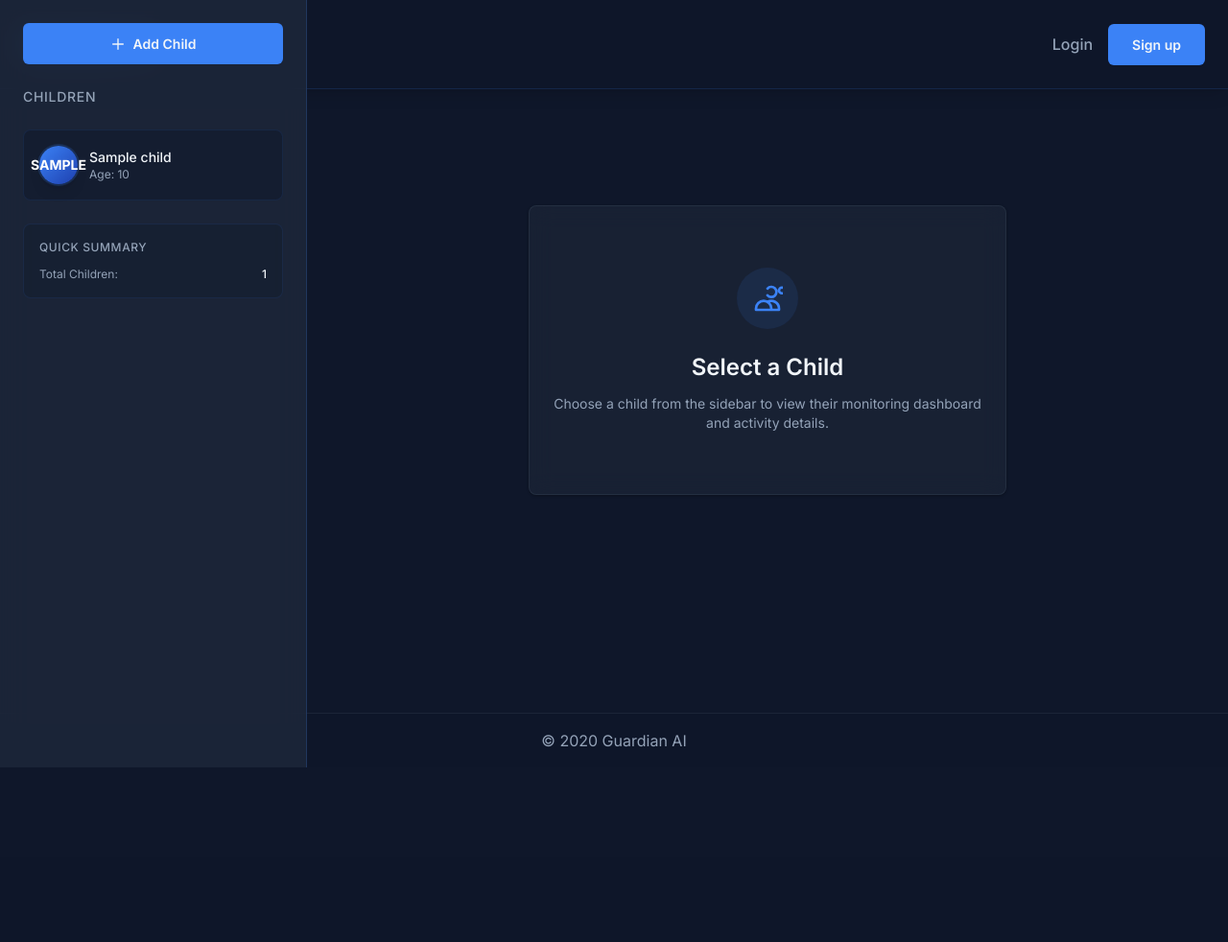
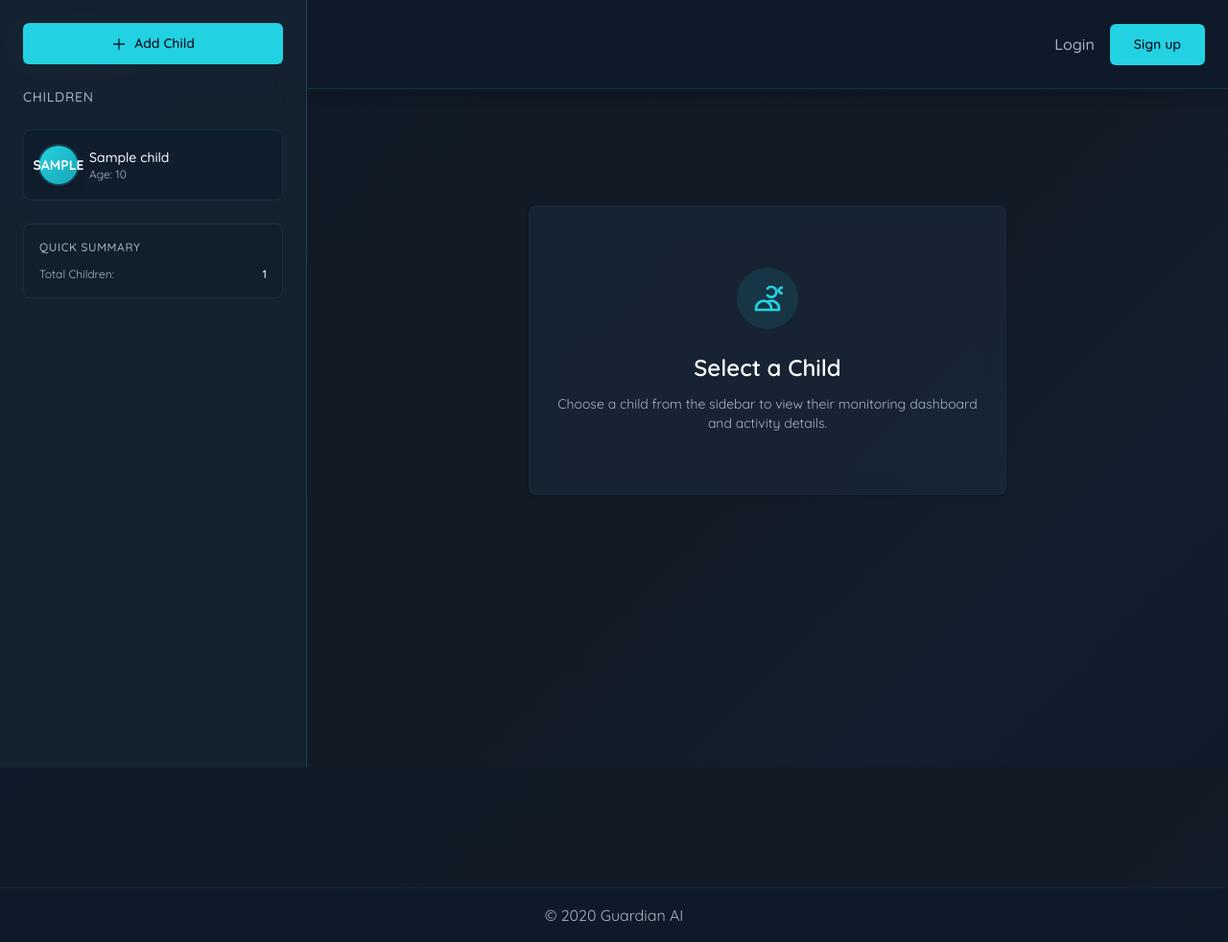
Before and after one commit to Sanat-Jha/GuardianAI-dashboard, a Django app: template accounts/templates/dashboard/dashboard.html in a window 1280 px wide. Shown: the whole page at 96% size. Before the commit the page ends 800 px from the top, so only its background shows below. Run offline with Django 5.2, Linux system fonts and the light colour scheme; the template is opened without the code that fills it: most values are stand-ins (such as "Sample title", 1, 10 or a date in 2020); some libraries are stand-ins or nearby versions.

Commit message:
colour sceme improvement

```diff
--- a/accounts/templates/base.html
+++ b/accounts/templates/base.html
@@ -15,100 +15,97 @@
       theme: {
         extend: {
           colors: {
-            primary: '#3B82F6',
-            secondary: '#1E40AF',
-            accent: '#60A5FA',
-            darkbg1: '#0F172A',
-            darkbg2: '#1E293B',
-            cardglass: 'rgba(30, 41, 59, 0.6)',
-            textmain: '#F1F5F9',
-            textsec: '#94A3B8',
+            primary: '#23D2E2',        // Neon cyan
+            secondary: '#18A4B4',      // Teal glow
+            accent: '#7B6CF6',         // Electric purple
+            darkbg1: '#0F1B2A',        // Very dark blue-gray
+            darkbg2: '#162333',        // Slate navy overlay
+            cardglass: 'rgba(28, 42, 60, 0.6)',  // Charcoal-blue card
+            textmain: '#FFFFFF',       // Primary white
+            textsec: '#A9B3C1',        // Secondary gray text
           },
           fontFamily: {
-            poppins: ['Inter', 'system-ui', 'sans-serif'],
+            poppins: ['Quicksand', 'system-ui', 'sans-serif'],
           },
         },
       },
     }
   </script>
-  <link href="https://fonts.googleapis.com/css2?family=Inter:wght@400;500;600;700&display=swap" rel="stylesheet">
+  <link href="https://fonts.googleapis.com/css2?family=Quicksand:wght@300;400;500;600;700&display=swap" rel="stylesheet">
   <style>
     body {
-      background: #0F172A;
+      background: linear-gradient(135deg, #0F1B2A 0%, #111a25 30%, #121a25 60%, #131F2E 80%, #0F1B2A 100%);
+      background-attachment: fixed;
       min-height: 100vh;
-      font-family: 'Inter', system-ui, sans-serif;
-      color: #F1F5F9;
+      font-family: 'Quicksand', system-ui, sans-serif;
+      color: #FFFFFF;
       position: relative;
     }
     .glass-card {
-      background: rgba(30, 41, 59, 0.6);
+      background: rgba(28, 42, 60, 0.6);
       backdrop-filter: blur(12px);
       box-shadow: 0 1px 3px 0 rgba(0, 0, 0, 0.3);
       border-radius: 0.5rem;
       padding: 1.5rem;
-      border: 1px solid rgba(148, 163, 184, 0.1);
+      border: 1px solid rgba(42, 62, 79, 0.3);
     }
     .stat-card {
-      background: rgba(30, 41, 59, 0.6);
+      background: rgba(28, 42, 60, 0.6);
       backdrop-filter: blur(12px);
-      border: 1px solid rgba(59, 130, 246, 0.2);
+      border: 1px solid rgba(35, 210, 226, 0.2);
       border-radius: 0.5rem;
       padding: 1.25rem;
       transition: all 0.2s ease;
     }
     .stat-card:hover {
-      background: rgba(30, 41, 59, 0.8);
-      border-color: rgba(59, 130, 246, 0.4);
-      box-shadow: 0 4px 12px rgba(59, 130, 246, 0.15);
+      background: rgba(28, 42, 60, 0.8);
+      border-color: rgba(35, 210, 226, 0.4);
+      box-shadow: 0 4px 12px rgba(35, 210, 226, 0.15);
     }
     .btn-primary {
-      background: #3B82F6;
-      color: #F1F5F9;
+      background: #23D2E2;
+      color: #0F1B2A;
       border-radius: 0.375rem;
       padding: 0.625rem 1.5rem;
       font-weight: 600;
       font-size: 0.875rem;
       transition: all 0.2s;
-      border: 1px solid rgba(59, 130, 246, 0.5);
+      border: 1px solid rgba(35, 210, 226, 0.5);
     }
     .btn-primary:hover {
-      background: #2563EB;
-      border-color: #2563EB;
-      box-shadow: 0 4px 12px rgba(37, 99, 235, 0.4);
+      background: #18A4B4;
+      border-color: #18A4B4;
+      box-shadow: 0 4px 12px rgba(24, 164, 180, 0.4);
     }
     .site-header {
-      background: rgba(15, 23, 42, 0.98);
+      background: rgba(15, 27, 42, 0.98);
       backdrop-filter: blur(12px);
-      border-bottom: 1px solid rgba(59, 130, 246, 0.15);
+      border-bottom: 1px solid rgba(35, 210, 226, 0.15);
       position: relative;
       z-index: 100;
       box-shadow: 0 1px 3px rgba(0, 0, 0, 0.12), 0 1px 2px rgba(0, 0, 0, 0.24);
     }
     .site-footer {
-      background: rgba(15, 23, 42, 0.95);
+      background: rgba(15, 27, 42, 0.95);
       backdrop-filter: blur(8px);
-      border-top: 1px solid rgba(148, 163, 184, 0.1);
-      position: fixed;
-      left: 0;
-      bottom: 0;
-      width: 100vw;
-      z-index: 10;
+      border-top: 1px solid rgba(42, 62, 79, 0.3);
+      margin-top: 2rem;
     }
     .main-nav a {
-      color: #94A3B8;
+      color: #A9B3C1;
       font-weight: 500;
       font-size: 0.875rem;
       transition: color 0.2s;
     }
     .main-nav a:hover {
-      color: #3B82F6;
+      color: #23D2E2;
     }
     .brand {
       font-size: 1.5rem;
       font-weight: 800;
       letter-spacing: -0.025em;
-      color: #F1F5F9;
-      background: linear-gradient(135deg, #60A5FA, #3B82F6);
+      color: #FFFFFF;
+      background: linear-gradient(135deg, #8EF6FF, #23D2E2);
       -webkit-background-clip: text;
       -webkit-text-fill-color: transparent;
       background-clip: text;
@@ -117,12 +114,12 @@
       margin-bottom: 1.5rem;
     }
     .message {
-      background: rgba(59, 130, 246, 0.1);
-      border-left: 3px solid #3B82F6;
+      background: rgba(35, 210, 226, 0.1);
+      border-left: 3px solid #23D2E2;
       padding: 0.75rem 1rem;
       border-radius: 0.375rem;
       margin-bottom: 0.5rem;
-      color: #F1F5F9;
+      color: #FFFFFF;
       font-size: 0.875rem;
     }
     .chart-container {
@@ -131,7 +128,7 @@
       margin: 1rem 0;
     }
     .section-header {
-      color: #F1F5F9;
+      color: #FFFFFF;
       font-size: 1.125rem;
       font-weight: 600;
       margin-bottom: 1rem;
@@ -143,16 +140,16 @@
       height: 8px;
     }
     .custom-scrollbar::-webkit-scrollbar-track {
-      background: rgba(15, 23, 42, 0.5);
+      background: rgba(15, 27, 42, 0.5);
       border-radius: 4px;
     }
     .custom-scrollbar::-webkit-scrollbar-thumb {
-      background: linear-gradient(180deg, #3B82F6, #1E40AF);
+      background: linear-gradient(180deg, #23D2E2, #18A4B4);
       border-radius: 4px;
-      border: 2px solid rgba(15, 23, 42, 0.5);
+      border: 2px solid rgba(15, 27, 42, 0.5);
     }
     .custom-scrollbar::-webkit-scrollbar-thumb:hover {
-      background: linear-gradient(180deg, #60A5FA, #3B82F6);
+      background: linear-gradient(180deg, #8EF6FF, #23D2E2);
     }
     /* Navbar specific styles */
     .site-header .max-w-7xl {
@@ -267,11 +264,12 @@
     </div>
   </header>
 
+
   <!-- Sidebar placeholder (will be filled by dashboard pages) -->
   {% block sidebar %}{% endblock %}
 
   <!-- Main Content Area -->
-  <main class="main-content pb-24">
+  <main class="main-content">
     {% if messages %}
       <ul class="messages">
         {% for message in messages %}
@@ -280,8 +278,10 @@
       </ul>
     {% endif %}
 
+
     {% block content %}{% endblock %}
   </main>
+
 
   <footer class="site-footer w-full py-4">
     <div class="container mx-auto text-center text-textsec">&copy; {{ now|date:"Y" }} Guardian AI</div>
--- a/accounts/templates/dashboard/components/child_info_card.html
+++ b/accounts/templates/dashboard/components/child_info_card.html
@@ -9,8 +9,8 @@
           </span>
         </div>
         <!-- Online Status Indicator -->
-        <div class="absolute -bottom-1 -right-1 w-5 h-5 bg-green-500 rounded-full border-4 border-darkbg1 shadow-lg">
-          <div class="w-full h-full rounded-full bg-green-400 animate-ping opacity-75"></div>
+        <div class="absolute -bottom-1 -right-1 w-5 h-5 bg-lime-500 rounded-full border-4 border-darkbg1 shadow-lg">
+          <div class="w-full h-full rounded-full bg-lime-400 animate-ping opacity-75"></div>
         </div>
       </div>
 
@@ -42,10 +42,10 @@
 
     <!-- Status Badge -->
     <div class="mt-4 sm:mt-0">
-      <span class="inline-flex items-center gap-2 px-4 py-2 bg-green-500/10 text-green-400 rounded-lg text-sm font-semibold border border-green-500/30 shadow-lg shadow-green-500/10 group-hover:shadow-green-500/20 transition-all">
+      <span class="inline-flex items-center gap-2 px-4 py-2 bg-lime-500/10 text-lime-400 rounded-lg text-sm font-semibold border border-lime-500/30 shadow-lg shadow-lime-500/10 group-hover:shadow-lime-500/20 transition-all">
         <span class="relative flex h-2.5 w-2.5">
-          <span class="animate-ping absolute inline-flex h-full w-full rounded-full bg-green-400 opacity-75"></span>
-          <span class="relative inline-flex rounded-full h-2.5 w-2.5 bg-green-500"></span>
+          <span class="animate-ping absolute inline-flex h-full w-full rounded-full bg-lime-400 opacity-75"></span>
+          <span class="relative inline-flex rounded-full h-2.5 w-2.5 bg-lime-500"></span>
         </span>
         Active
       </span>
--- a/accounts/templates/dashboard/components/dashboard_scripts.html
+++ b/accounts/templates/dashboard/components/dashboard_scripts.html
@@ -97,8 +97,8 @@ function loadChartsForChild(childHash) {
       // 1. LINE CHART - Screen Time Trend with Gradient
       const lineCtx = lineCanvas.getContext('2d');
       const gradient = lineCtx.createLinearGradient(0, 0, 0, 300);
-      gradient.addColorStop(0, 'rgba(59, 130, 246, 0.3)');
-      gradient.addColorStop(1, 'rgba(59, 130, 246, 0.0)');
+      gradient.addColorStop(0, 'rgba(35, 210, 226, 0.3)');
+      gradient.addColorStop(1, 'rgba(35, 210, 226, 0.0)');
 
       window.chartsInstances[childHash].line = new Chart(lineCtx, {
         type: 'line',
@@ -107,18 +107,18 @@ function loadChartsForChild(childHash) {
           datasets: [{
             label: 'Screen Time (hours)',
             data: data.line_chart.data,
-            borderColor: '#3B82F6',
+            borderColor: '#23D2E2',
             backgroundColor: gradient,
             borderWidth: 3,
             fill: true,
             tension: 0.4,
-            pointBackgroundColor: '#3B82F6',
-            pointBorderColor: '#0F172A',
+            pointBackgroundColor: '#23D2E2',
+            pointBorderColor: '#0F1B2A',
             pointBorderWidth: 3,
             pointRadius: 5,
             pointHoverRadius: 8,
-            pointHoverBackgroundColor: '#60A5FA',
-            pointHoverBorderColor: '#F1F5F9',
+            pointHoverBackgroundColor: '#8EF6FF',
+            pointHoverBorderColor: '#FFFFFF',
             pointHoverBorderWidth: 3,
           }]
         },
@@ -135,7 +135,7 @@ function loadChartsForChild(childHash) {
               position: 'top',
               align: 'end',
               labels: {
-                color: '#94A3B8',
+                color: '#A9B3C1',
                 font: { size: 12, weight: '600', family: 'Inter' },
                 padding: 15,
                 usePointStyle: true,
@@ -143,10 +143,10 @@ function loadChartsForChild(childHash) {
               }
             },
             tooltip: {
-              backgroundColor: 'rgba(15, 23, 42, 0.95)',
-              titleColor: '#60A5FA',
-              bodyColor: '#F1F5F9',
-              borderColor: '#3B82F6',
+              backgroundColor: 'rgba(15, 27, 42, 0.95)',
+              titleColor: '#8EF6FF',
+              bodyColor: '#FFFFFF',
+              borderColor: '#23D2E2',
               borderWidth: 2,
               padding: 12,
               titleFont: { size: 14, weight: '700', family: 'Inter' },
@@ -166,21 +166,21 @@ function loadChartsForChild(childHash) {
             y: {
               beginAtZero: true,
               ticks: {
-                color: '#64748B',
+                color: '#A9B3C1',
                 font: { size: 11, family: 'Inter' },
                 callback: function(value) {
                   return value + 'h';
                 }
               },
               grid: {
-                color: 'rgba(148, 163, 184, 0.08)',
+                color: 'rgba(169, 179, 193, 0.08)',
                 drawBorder: false
               },
               border: { display: false }
             },
             x: {
               ticks: {
-                color: '#64748B',
+                color: '#A9B3C1',
                 font: { size: 11, family: 'Inter' },
                 maxRotation: 45,
                 minRotation: 45
@@ -209,18 +209,18 @@ function loadChartsForChild(childHash) {
             label: 'Usage (hours)',
             data: data.pie_chart.data,
             backgroundColor: [
-              'rgba(59, 130, 246, 0.9)',
-              'rgba(96, 165, 250, 0.9)',
-              'rgba(37, 99, 235, 0.9)',
-              'rgba(30, 64, 175, 0.9)',
-              'rgba(147, 197, 253, 0.9)',
+              'rgba(35, 210, 226, 0.9)',
+              'rgba(142, 246, 255, 0.9)',
+              'rgba(24, 164, 180, 0.9)',
+              'rgba(123, 108, 246, 0.9)',
+              'rgba(184, 167, 255, 0.9)',
             ],
             borderColor: [
-              '#3B82F6',
-              '#60A5FA',
-              '#2563EB',
-              '#1E40AF',
-              '#93C5FD',
+              '#23D2E2',
+              '#8EF6FF',
+              '#18A4B4',
+              '#7B6CF6',
+              '#B8A7FF',
             ],
             borderWidth: 2,
             borderRadius: 8,
@@ -236,10 +236,10 @@ function loadChartsForChild(childHash) {
               display: false
             },
             tooltip: {
-              backgroundColor: 'rgba(15, 23, 42, 0.95)',
-              titleColor: '#60A5FA',
-              bodyColor: '#F1F5F9',
-              borderColor: '#3B82F6',
+              backgroundColor: 'rgba(15, 27, 42, 0.95)',
+              titleColor: '#8EF6FF',
+              bodyColor: '#FFFFFF',
+              borderColor: '#23D2E2',
               borderWidth: 2,
               padding: 12,
               titleFont: { size: 13, weight: '600', family: 'Inter' },
@@ -258,21 +258,21 @@ function loadChartsForChild(childHash) {
             x: {
               beginAtZero: true,
               ticks: {
-                color: '#64748B',
+                color: '#A9B3C1',
                 font: { size: 11, family: 'Inter' },
                 callback: function(value) {
                   return value + 'h';
                 }
               },
               grid: {
-                color: 'rgba(148, 163, 184, 0.08)',
+                color: 'rgba(169, 179, 193, 0.08)',
                 drawBorder: false
               },
               border: { display: false }
             },
             y: {
               ticks: {
-                color: '#F1F5F9',
+                color: '#FFFFFF',
                 font: { size: 12, weight: '500', family: 'Inter' }
               },
               grid: {
@@ -310,11 +310,11 @@ function loadChartsForChild(childHash) {
 
             // Color variations
             const colors = [
-              { bg: 'bg-blue-500/20', border: 'border-blue-500/40', text: 'text-blue-400', bar: 'bg-blue-500' },
-              { bg: 'bg-blue-400/20', border: 'border-blue-400/40', text: 'text-blue-300', bar: 'bg-blue-400' },
-              { bg: 'bg-blue-600/20', border: 'border-blue-600/40', text: 'text-blue-500', bar: 'bg-blue-600' },
-              { bg: 'bg-indigo-500/20', border: 'border-indigo-500/40', text: 'text-indigo-400', bar: 'bg-indigo-500' },
-              { bg: 'bg-sky-500/20', border: 'border-sky-500/40', text: 'text-sky-400', bar: 'bg-sky-500' },
+              { bg: 'bg-cyan-500/20', border: 'border-cyan-500/40', text: 'text-cyan-400', bar: 'bg-cyan-500' },
+              { bg: 'bg-teal-500/20', border: 'border-teal-500/40', text: 'text-teal-400', bar: 'bg-teal-500' },
+              { bg: 'bg-purple-500/20', border: 'border-purple-500/40', text: 'text-purple-400', bar: 'bg-purple-500' },
+              { bg: 'bg-violet-500/20', border: 'border-violet-500/40', text: 'text-violet-400', bar: 'bg-violet-500' },
+              { bg: 'bg-emerald-500/20', border: 'border-emerald-500/40', text: 'text-emerald-400', bar: 'bg-emerald-500' },
             ];
             const color = colors[index % colors.length];
 
@@ -358,11 +358,11 @@ function loadChartsForChild(childHash) {
       [lineCanvas, barCanvas].forEach(canvas => {
         if (canvas) {
           const ctx = canvas.getContext('2d');
-          ctx.fillStyle = '#EF4444';
+          ctx.fillStyle = '#FF4D5A';
           ctx.font = '14px Inter';
           ctx.textAlign = 'center';
           ctx.fillText('⚠ Error loading data', canvas.width / 2, canvas.height / 2 - 10);
-          ctx.fillStyle = '#94A3B8';
+          ctx.fillStyle = '#A9B3C1';
           ctx.font = '12px Inter';
           ctx.fillText('Please refresh the page', canvas.width / 2, canvas.height / 2 + 10);
         }
--- a/accounts/templates/dashboard/components/dashboard_styles.html
+++ b/accounts/templates/dashboard/components/dashboard_styles.html
@@ -19,17 +19,17 @@
 }
 
 .custom-scrollbar::-webkit-scrollbar-track {
-  background: rgba(0, 0, 0, 0.3);
+  background: rgba(15, 27, 42, 0.3);
   border-radius: 4px;
 }
 
 .custom-scrollbar::-webkit-scrollbar-thumb {
-  background: #3B82F6;
+  background: #23D2E2;
   border-radius: 4px;
 }
 
 .custom-scrollbar::-webkit-scrollbar-thumb:hover {
-  background: #2563EB;
+  background: #18A4B4;
 }
 
 /* Sidebar Layout Styles */
@@ -62,13 +62,13 @@ body:not(.dashboard-page) .main-content {
 
 /* Active child styling */
 .child-item.active-child {
-  background: rgba(59, 130, 246, 0.1);
-  border-color: rgba(59, 130, 246, 0.5);
+  background: rgba(35, 210, 226, 0.1);
+  border-color: rgba(35, 210, 226, 0.5);
 }
 
 .child-item.active-child .child-indicator {
   opacity: 1 !important;
-  background: #3B82F6;
+  background: #23D2E2;
 }
 
 /* Mobile Responsive */
@@ -93,7 +93,7 @@ body:not(.dashboard-page) .main-content {
     left: 0;
     right: 0;
     bottom: 0;
-    background: rgba(0, 0, 0, 0.5);
+    background: rgba(15, 27, 42, 0.5);
     z-index: 140; /* Between navbar and sidebar */
     display: none;
   }
@@ -137,19 +137,19 @@ body:not(.dashboard-page) .main-content {
     top: 1rem;
     left: 1rem;
     z-index: 160; /* Above sidebar */
-    background: rgba(30, 41, 59, 0.9);
+    background: rgba(22, 35, 51, 0.9);
     backdrop-filter: blur(12px);
-    border: 1px solid rgba(59, 130, 246, 0.3);
+    border: 1px solid rgba(35, 210, 226, 0.3);
     border-radius: 0.5rem;
     padding: 0.75rem;
-    color: #3B82F6;
+    color: #23D2E2;
     cursor: pointer;
     transition: all 0.2s ease;
   }
 
   .mobile-menu-btn:hover {
-    background: rgba(30, 41, 59, 1);
-    border-color: rgba(59, 130, 246, 0.5);
+    background: rgba(22, 35, 51, 1);
+    border-color: rgba(35, 210, 226, 0.5);
   }
 }
 </style>
```
Also changed, not shown: accounts/templates/dashboard/components/site_access_log.html (+4 -4 lines).
